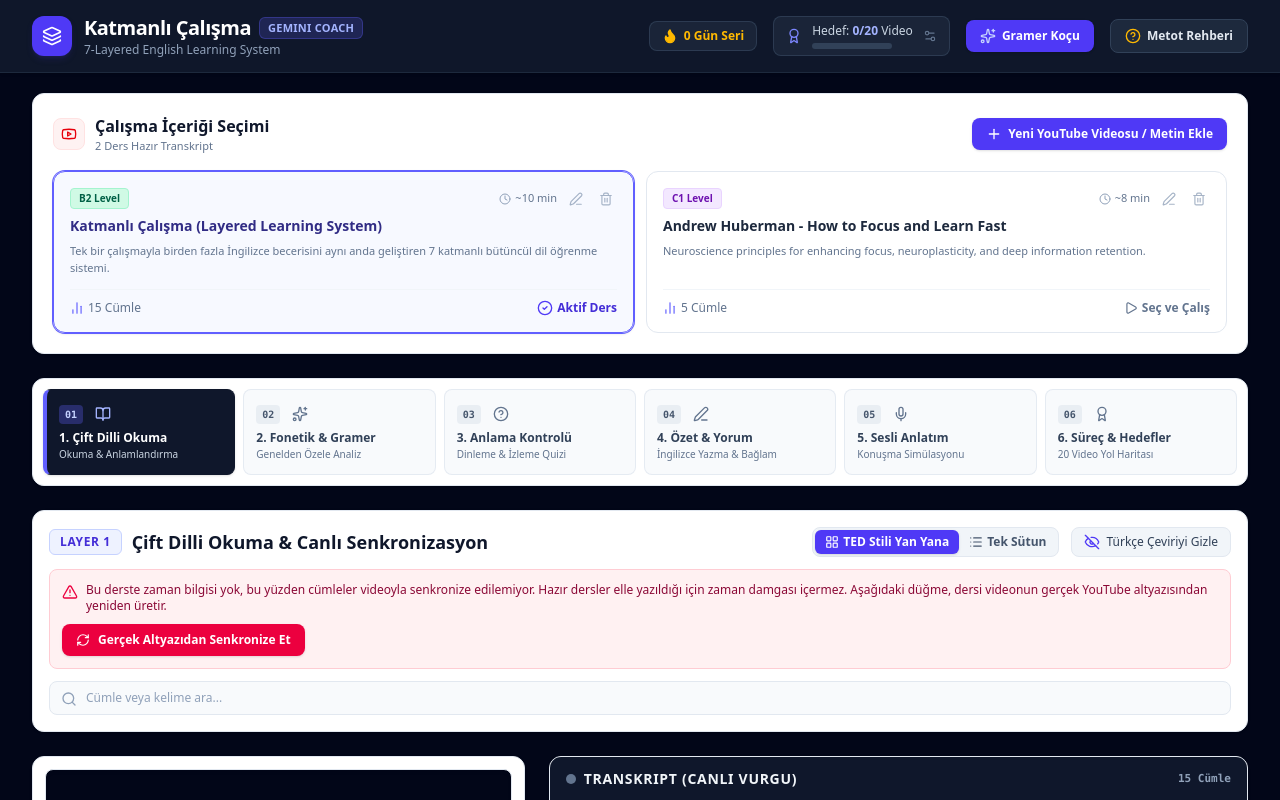
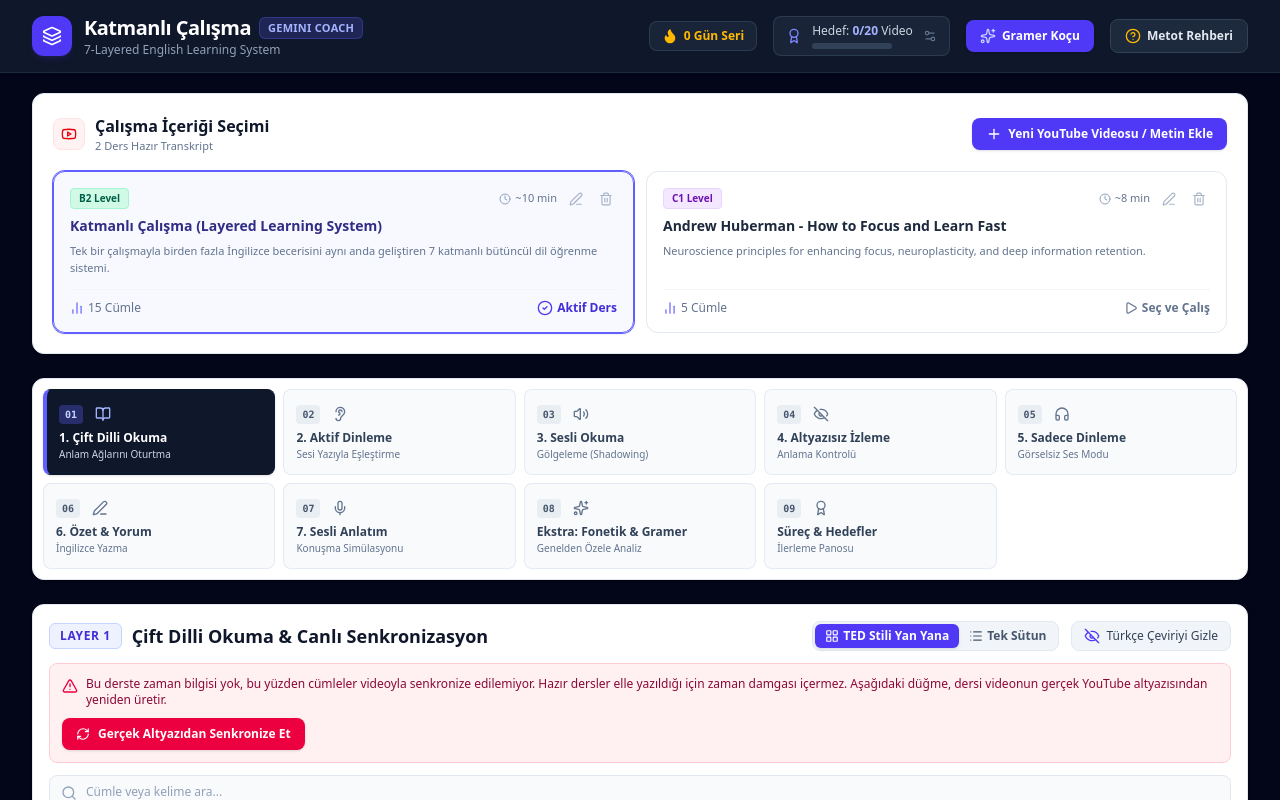
Before and after one commit to hakanonel05/Katmanl-ingilizce-V2, a React (Vite) app: page / in a window 1280 px wide. Shown: the top 800 px of the page. Built offline with nearby package versions, Linux system fonts and the light colour scheme.

Commit message:
Add files via upload

```diff
--- a/src/components/LayerNavigation.tsx
+++ b/src/components/LayerNavigation.tsx
@@ -1,5 +1,5 @@
 import React from 'react';
-import { BookOpen, Sparkles, HelpCircle, Edit3, Mic, CheckCircle2, Award } from 'lucide-react';
+import { BookOpen, Sparkles, HelpCircle, Edit3, Mic, CheckCircle2, Award, Ear, Volume2, EyeOff, Headphones } from 'lucide-react';
 
 export interface LayerTab {
   id: number;
@@ -18,40 +18,61 @@ export const LAYER_TABS: LayerTab[] = [
   {
     id: 1,
     label: '1. Çift Dilli Okuma',
-    subLabel: 'Okuma & Anlamlandırma',
+    subLabel: 'Anlam Ağlarını Oturtma',
     icon: <BookOpen className="w-4 h-4" />
   },
   {
     id: 2,
-    label: '2. Fonetik & Gramer',
+    label: '2. Aktif Dinleme',
+    subLabel: 'Sesi Yazıyla Eşleştirme',
+    icon: <Ear className="w-4 h-4" />
+  },
+  {
+    id: 3,
+    label: '3. Sesli Okuma',
+    subLabel: 'Gölgeleme (Shadowing)',
+    icon: <Volume2 className="w-4 h-4" />
+  },
+  {
+    id: 4,
+    label: '4. Altyazısız İzleme',
+    subLabel: 'Anlama Kontrolü',
+    icon: <EyeOff className="w-4 h-4" />
+  },
+  {
+    id: 5,
+    label: '5. Sadece Dinleme',
+    subLabel: 'Görselsiz Ses Modu',
+    icon: <Headphones className="w-4 h-4" />
+  },
+  {
+    id: 6,
+    label: '6. Özet & Yorum',
+    subLabel: 'İngilizce Yazma',
+    icon: <Edit3 className="w-4 h-4" />
+  },
+  {
+    id: 7,
+    label: '7. Sesli Anlatım',
+    subLabel: 'Konuşma Simülasyonu',
+    icon: <Mic className="w-4 h-4" />
+  },
+  {
+    id: 8,
+    label: 'Ekstra: Fonetik & Gramer',
     subLabel: 'Genelden Özele Analiz',
     icon: <Sparkles className="w-4 h-4" />
   },
   {
-    id: 3,
-    label: '3. Anlama Kontrolü',
-    subLabel: 'Dinleme & İzleme Quizi',
-    icon: <HelpCircle className="w-4 h-4" />
-  },
-  {
-    id: 4,
-    label: '4. Özet & Yorum',
-    subLabel: 'İngilizce Yazma & Bağlam',
-    icon: <Edit3 className="w-4 h-4" />
-  },
-  {
-    id: 5,
-    label: '5. Sesli Anlatım',
-    subLabel: 'Konuşma Simülasyonu',
-    icon: <Mic className="w-4 h-4" />
-  },
-  {
-    id: 6,
-    label: '6. Süreç & Hedefler',
-    subLabel: '20 Video Yol Haritası',
+    id: 9,
+    label: 'Süreç & Hedefler',
+    subLabel: 'İlerleme Panosu',
     icon: <Award className="w-4 h-4" />
   }
 ];
+
+/** Metodolojinin çekirdeği 7 katman; 8 ekstra çalışma, 9 ise panodur. */
+export const CORE_LAYER_COUNT = 7;
 
 export const LayerNavigation: React.FC<LayerNavigationProps> = ({
   activeLayer,
@@ -60,7 +81,7 @@ export const LayerNavigation: React.FC<LayerNavigationProps> = ({
 }) => {
   return (
     <div className="bg-white border border-slate-200 rounded-xl p-2.5 shadow-sm">
-      <div className="grid grid-cols-2 sm:grid-cols-3 md:grid-cols-6 gap-2">
+      <div className="grid grid-cols-2 sm:grid-cols-3 md:grid-cols-3 lg:grid-cols-5 gap-2">
         {LAYER_TABS.map((tab) => {
           const isActive = activeLayer === tab.id;
           const isCompleted = completedLayers.includes(tab.id);
```
